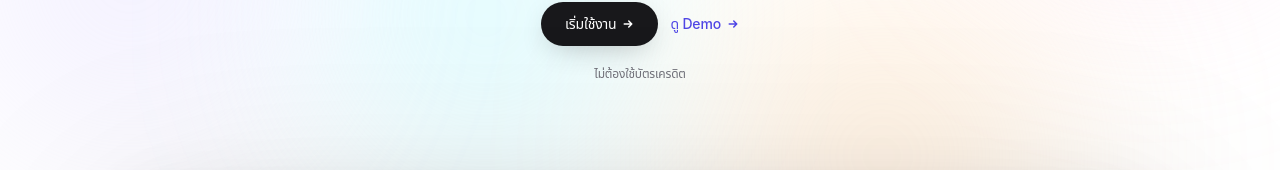
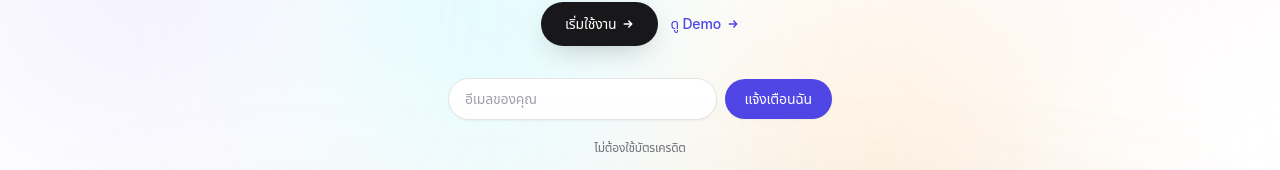
Before and after one commit to paradiddle1r/hostgate, a Next.js app: page / in a window 1280 px wide. Shown: the part 534-704 px from the top of the page. Built offline with nearby package versions, Linux system fonts and the light colour scheme; no server answers.

Commit message:
[iris/daily] Add email capture form to Hero section (hostgate-hero-email-capture-20260629)

```diff
--- a/components/Hero.tsx
+++ b/components/Hero.tsx
@@ -1,5 +1,6 @@
 "use client";
 
+import { useState } from "react";
 import Link from "next/link";
 import { useI18n, pick } from "@/lib/i18n";
 import StudioDisplay from "./StudioDisplay";
@@ -9,6 +10,14 @@ import AnimatedMobile from "./AnimatedMobile";
 
 export default function Hero() {
   const { locale, t } = useI18n();
+  const [email, setEmail] = useState("");
+  const [submitted, setSubmitted] = useState(false);
+
+  function handleSubmit(e: React.FormEvent) {
+    e.preventDefault();
+    if (!email) return;
+    setSubmitted(true);
+  }
 
   return (
     <section className="relative pt-28 pb-12 sm:pt-32 sm:pb-16 lg:pt-48 lg:pb-28">
@@ -61,7 +70,43 @@ export default function Hero() {
             </Link>
           </div>
 
-          <p className="hero-anim mt-4 text-xs text-zinc-500 sm:mt-5" style={{ animationDelay: "0.45s" }}>
+          {/* Email capture */}
+          <div
+            className="hero-anim mt-6 flex justify-center sm:mt-8"
+            style={{ animationDelay: "0.45s" }}
+          >
+            {submitted ? (
+              <p className="text-sm text-indigo-600 font-medium">
+                {locale === "th"
+                  ? "รับทราบแล้ว! เราจะติดต่อกลับเร็ว ๆ นี้"
+                  : "Got it! We'll be in touch soon."}
+              </p>
+            ) : (
+              <form
+                onSubmit={handleSubmit}
+                className="flex w-full max-w-sm items-center gap-2"
+              >
+                <input
+                  type="email"
+                  required
+                  value={email}
+                  onChange={(e) => setEmail(e.target.value)}
+                  placeholder={
+                    locale === "th" ? "อีเมลของคุณ" : "Your email"
+                  }
+                  className="min-w-0 flex-1 rounded-full border border-zinc-200 bg-white px-4 py-2.5 text-sm text-zinc-900 placeholder:text-zinc-400 shadow-sm outline-none ring-0 transition focus:border-indigo-400 focus:ring-2 focus:ring-indigo-100"
+                />
+                <button
+                  type="submit"
+                  className="flex-none rounded-full bg-indigo-600 px-5 py-2.5 text-sm font-medium text-white shadow-sm transition hover:bg-indigo-700 focus:outline-none focus:ring-2 focus:ring-indigo-400 focus:ring-offset-2"
+                >
+                  {locale === "th" ? "แจ้งเตือนฉัน" : "Notify me"}
+                </button>
+              </form>
+            )}
+          </div>
+
+          <p className="hero-anim mt-4 text-xs text-zinc-500 sm:mt-5" style={{ animationDelay: "0.55s" }}>
             {pick(t.hero.note, locale)}
           </p>
         </div>
```
